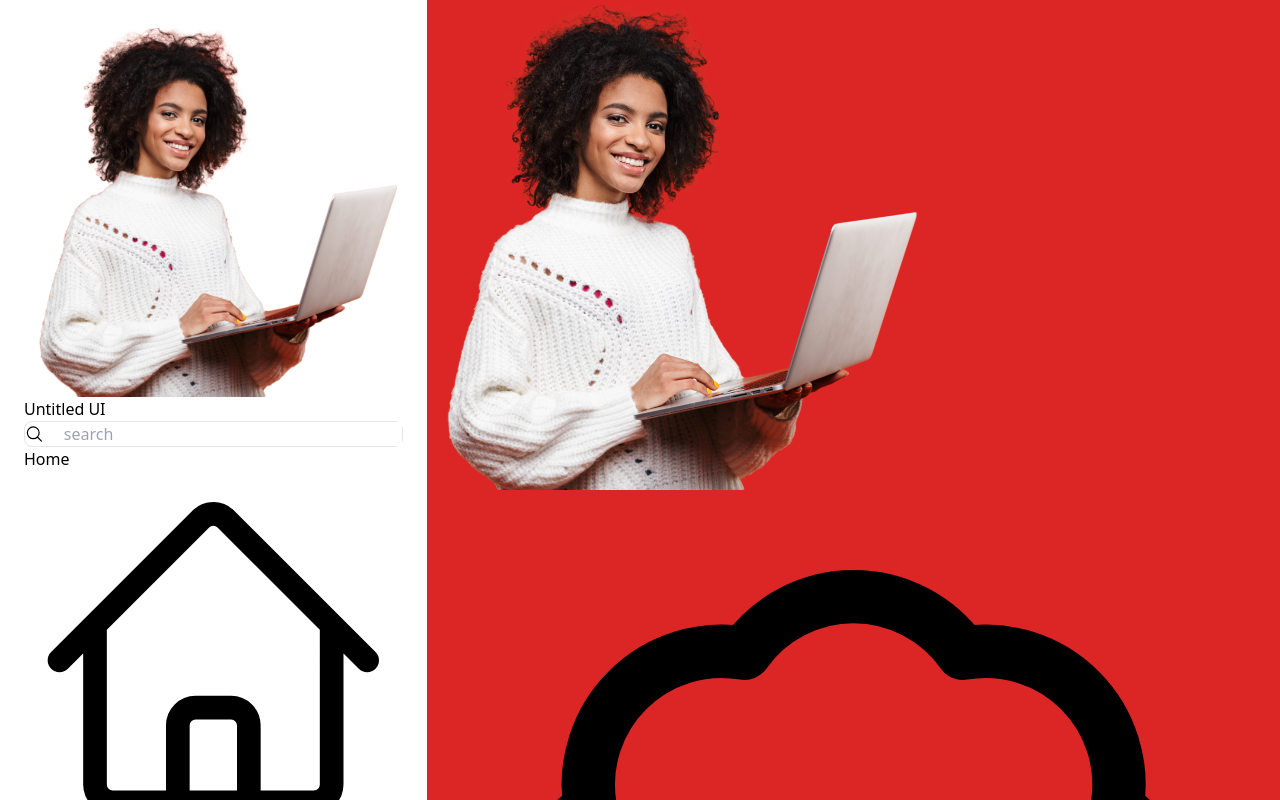
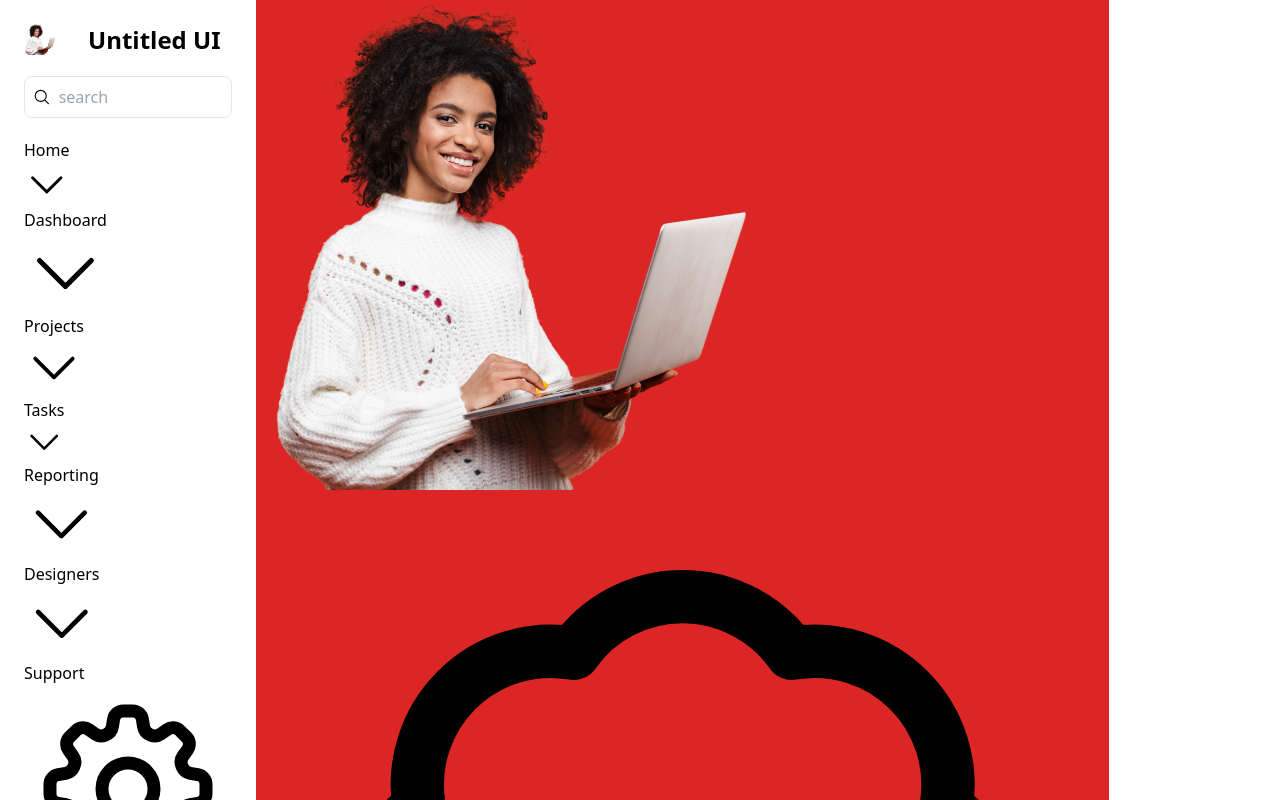
Before and after one commit to Ilesanmi-Erioluwa-Victor/user-profile-nextjs, a Next.js app: page / in a window 1280 px wide. Shown: the top 800 px of the page. Built offline with nearby package versions, Linux system fonts and the light colour scheme; a web font is replaced by a local one.

Commit message:
Experiencing a weird bug on cb

```diff
--- a/src/components/SideMenu.tsx
+++ b/src/components/SideMenu.tsx
@@ -126,28 +126,28 @@ const MenuItem: Menu[] = [
 
 const SideMenu = (): JSX.Element => {
   return (
-    <aside className="w-4/12 p-6 relative h-screen">
-      <div className="relative">
-        <Link href={"/"}>
-          <figure>
+    <aside className="w-[20%] p-6 relative h-screen">
+      <div className="relative flex flex-col gap-5">
+        <Link href={"/"} className="flex items-center gap-8">
+          <figure className="w-8 h-8">
             <Image src={logo} alt="logo" className="" />
           </figure>
 
-          <span>Untitled UI</span>
+          <span className="text-2xl font-bold ">Untitled UI</span>
         </Link>
 
-        <Search placeholder="search" inputClass={`px-5`}/>
+        <Search placeholder="search" inputClass={`px-2`} fieldClass={"p-2"}/>
          <nav>
         {MenuItem.map((link) => {
           return (
-            <ul key={link.id}>
-              <li>
+            <ul key={link.id} className="flex">
+              <li className="flex">
                 <Link href={link.link}>
-                  <div>
-                    <span>{link.name}</span>
+                  <div className="flex">
+                    <span className="">{link.name}</span>
                     <span>{link.icon}</span>
                   </div>
-                  <span>{ link.dir}</span>
+                  <div className="block">{ link.dir}</div>
                 </Link>
               </li>
             </ul>
```
